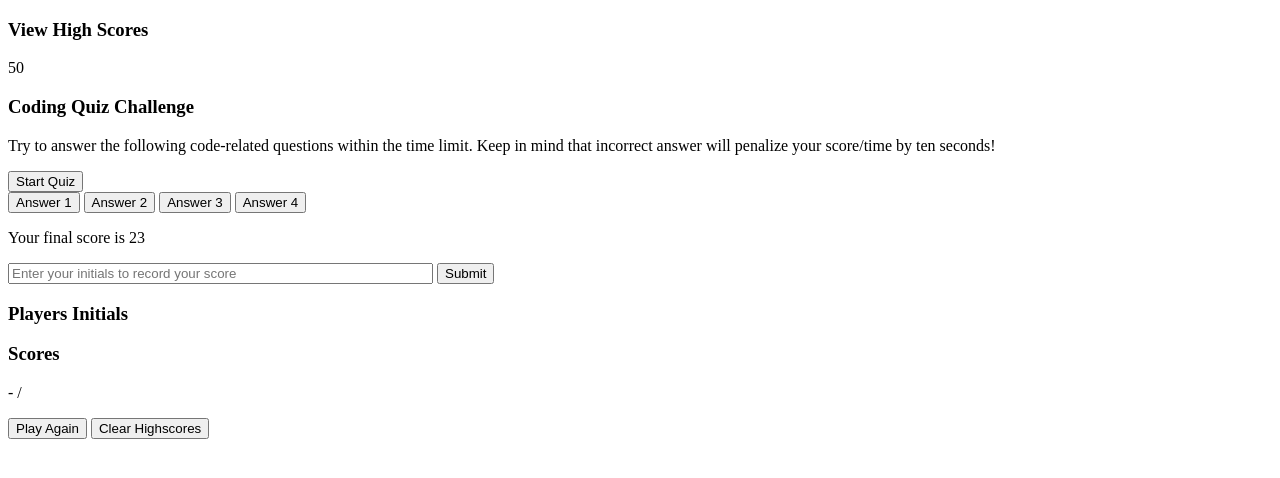
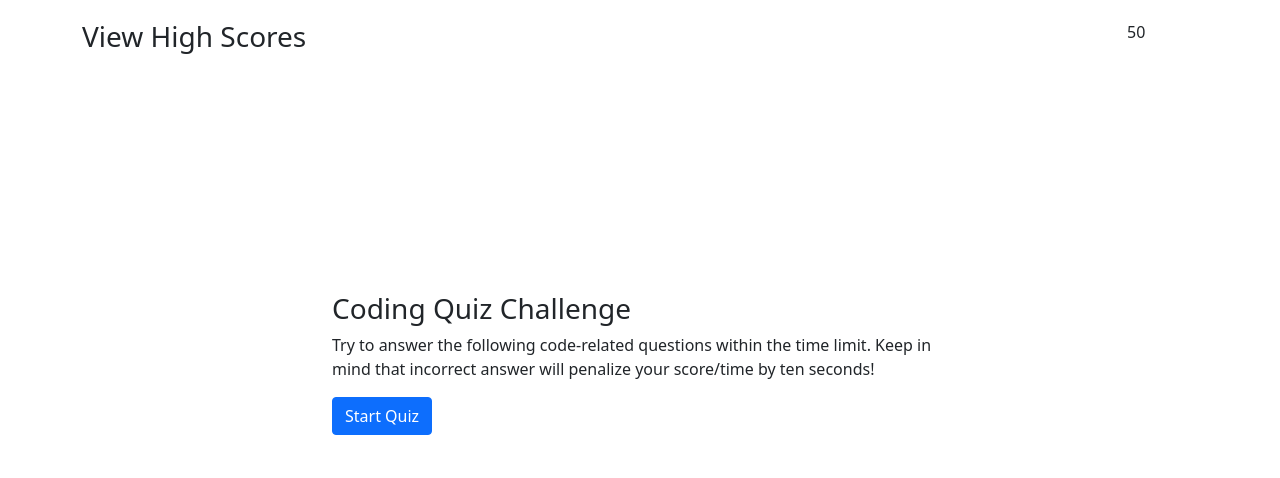
Before and after one commit to barrantesc/Timed-Quiz, a plain HTML site: page index.html in a window 1280 px wide. Drawn offline with nearby package versions, Linux system fonts and the light colour scheme.

Commit message:
added some css style

```diff
--- a/assets/css/style.css
+++ b/assets/css/style.css
@@ -0,0 +1,18 @@
+header {
+    margin-bottom: 230px;
+    margin-top: 20px;
+}
+
+
+
+#questions {
+    display: none;
+}
+
+#gameover {
+    display: none;
+}
+
+#highScoreContainer {
+    display: none;
+}
--- a/index.html
+++ b/index.html
@@ -4,24 +4,31 @@
     <meta charset="UTF-8">
     <meta http-equiv="X-UA-Compatible" content="IE=edge">
     <meta name="viewport" content="width=device-width, initial-scale=1.0">
+    <link href="https://cdn.jsdelivr.net/npm/bootstrap@5.1.3/dist/css/bootstrap.min.css" rel="stylesheet" integrity="sha384-1BmE4kWBq78iYhFldvKuhfTAU6auU8tT94WrHftjDbrCEXSU1oBoqyl2QvZ6jIW3" crossorigin="anonymous">
+    <link rel="stylesheet" href="./assets/css/style.css">
     <title>Javascript Quiz Challenge</title>
 </head>
 <body>
-    <header>
+    <header class="container">
         <!--View High Score Section-->
-        <div>
-            <h3 id="scores"> View High Scores</h3>
+        <div class="row">
+            <div class="col-md-11">
+                <h3 id="scores" class=""> View High Scores</h3>
+            </div>
+
+            <!--Timer Section-->
+            <p id="timer" class="col-md-1">50</p>
         </div>
-        <!--Timer Section-->
-        <p id="timer">50</p>
     </header>
 
-    <main>
+    <main class="col-sm-6 mx-auto">
         <div class="container">
-            <div id="start">
-                <h3> Coding Quiz Challenge</h3>
-                <p>Try to answer the following code-related questions within the time limit. Keep in mind that incorrect answer will penalize your score/time by ten seconds!</p>
-                <button>Start Quiz</button>
+            <div class="row">
+                <div id="start">
+                    <h3> Coding Quiz Challenge</h3>
+                    <p>Try to answer the following code-related questions within the time limit. Keep in mind that incorrect answer will penalize your score/time by ten seconds!</p>
+                    <button class="btn btn-primary">Start Quiz</button>
+                </div>
             </div>
 
             <!--Questions Section-->
@@ -60,5 +67,7 @@
     </main>
     <script src="./assets/js/questions.js"></script>
     <script src="./assets/js/script.js"></script>
+    <script src="https://cdn.jsdelivr.net/npm/bootstrap@5.1.3/dist/js/bootstrap.bundle.min.js" integrity="sha384-ka7Sk0Gln4gmtz2MlQnikT1wXgYsOg+OMhuP+IlRH9sENBO0LRn5q+8nbTov4+1p" crossorigin="anonymous"></script>
+
 </body>
 </html>
```
